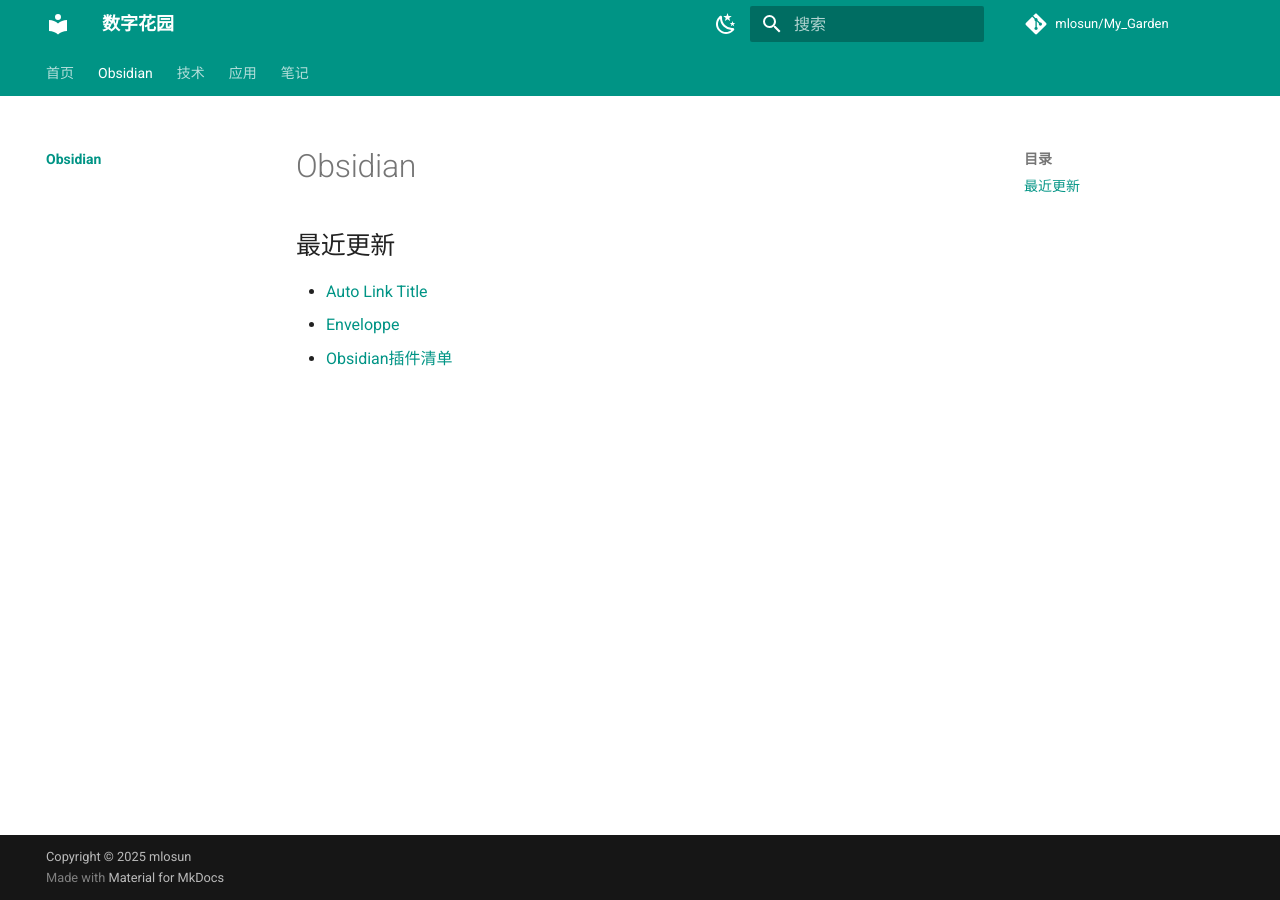
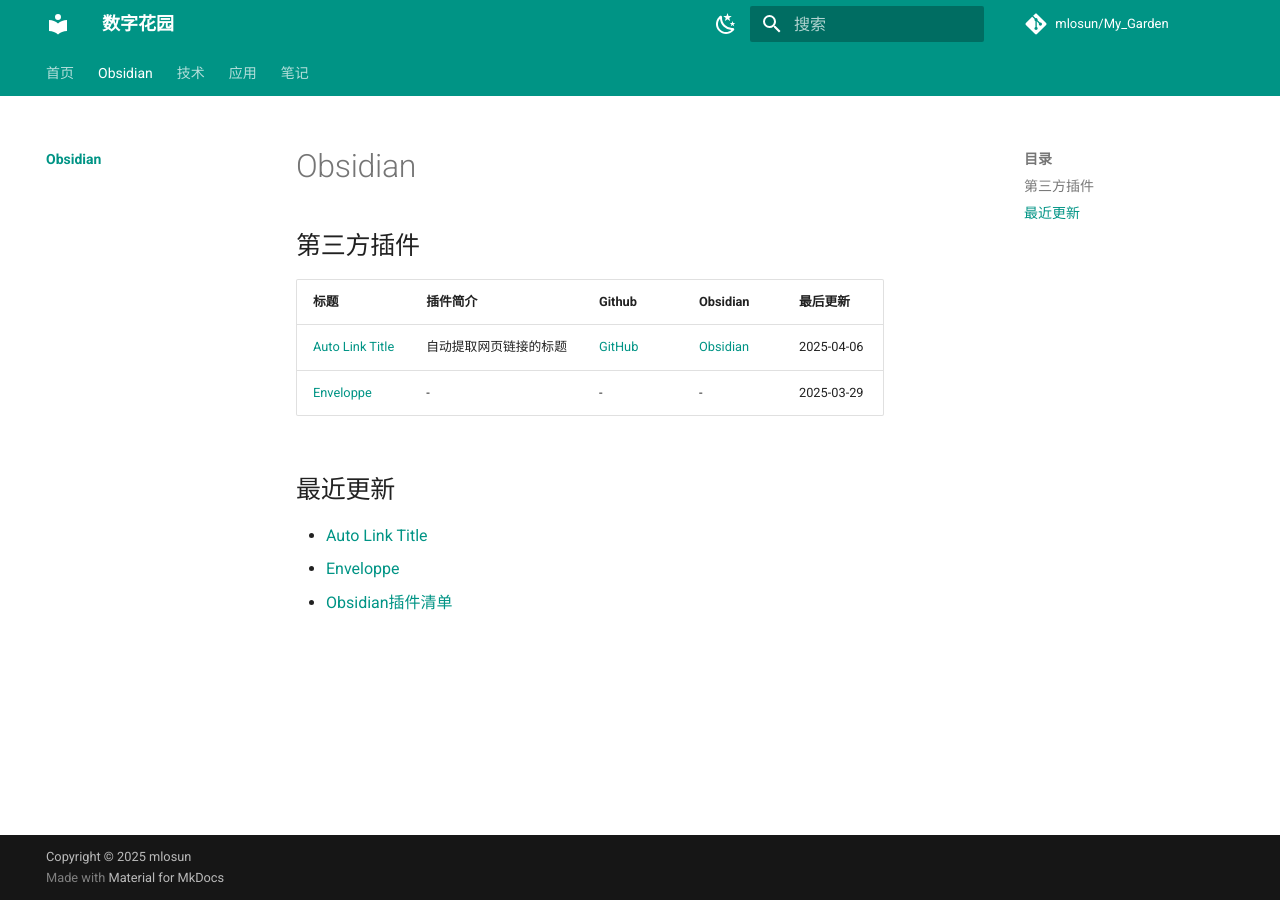
Before and after one commit to mlosun/My_Garden, an MkDocs documentation site: the page built from docs/obsidian/index.md, in a window 1280 px wide. Built offline with MkDocs 1.6.1 and Material for MkDocs 9.7.7, drawn with Linux system fonts in a browser that asks for light colours; comment, search, counter and statistics services are not loaded.

Commit message:
PUSH NOTE : index.md

```diff
--- a/docs/obsidian/index.md
+++ b/docs/obsidian/index.md
@@ -1,9 +1,17 @@
 ---
 created: 2025-04-05
-updated: 2025-04-05
+updated: 2025-04-06
 share: true
 title: Obsidian
 ---
+
+## 第三方插件
+
+| 标题                                                             | 插件简介        | Github                                                        | Obsidian                                                                | 最后更新       |
+| -------------------------------------------------------------- | ----------- | ------------------------------------------------------------- | ----------------------------------------------------------------------- | ---------- |
+| [Auto Link Title](./plugins/Auto%20Link%20Title.md) | 自动提取网页链接的标题 | [GitHub](https://github.com/zolrath/obsidian-auto-link-title) | [Obsidian](https://obsidian.md/plugins?search=obsidian-auto-link-title) | 2025-04-06 |
+| [Enveloppe](./plugins/Enveloppe.md)             | \-          | \-                                                            | \-                                                                      | 2025-03-29 |
+
 
 ## 最近更新
 
```
